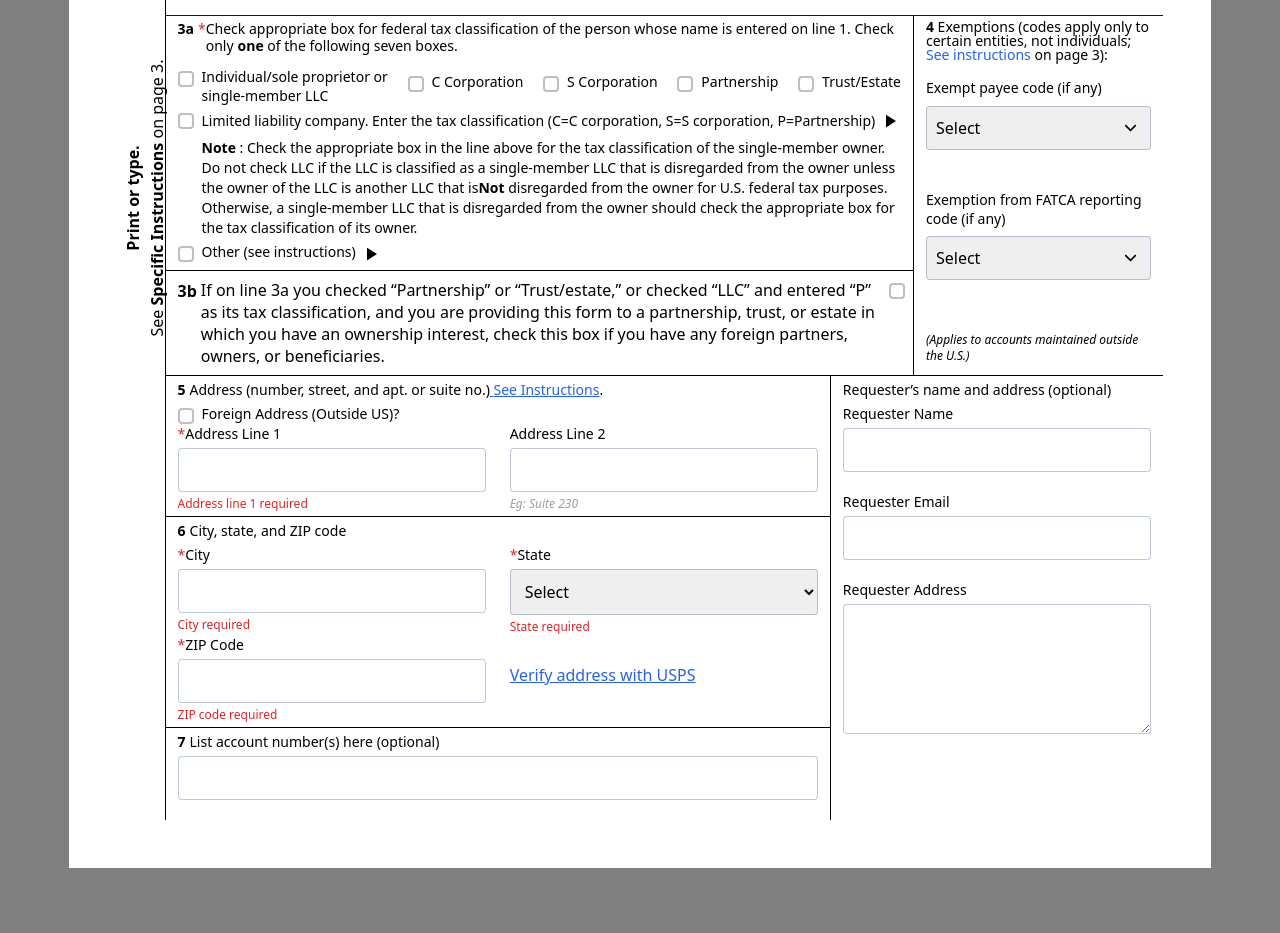
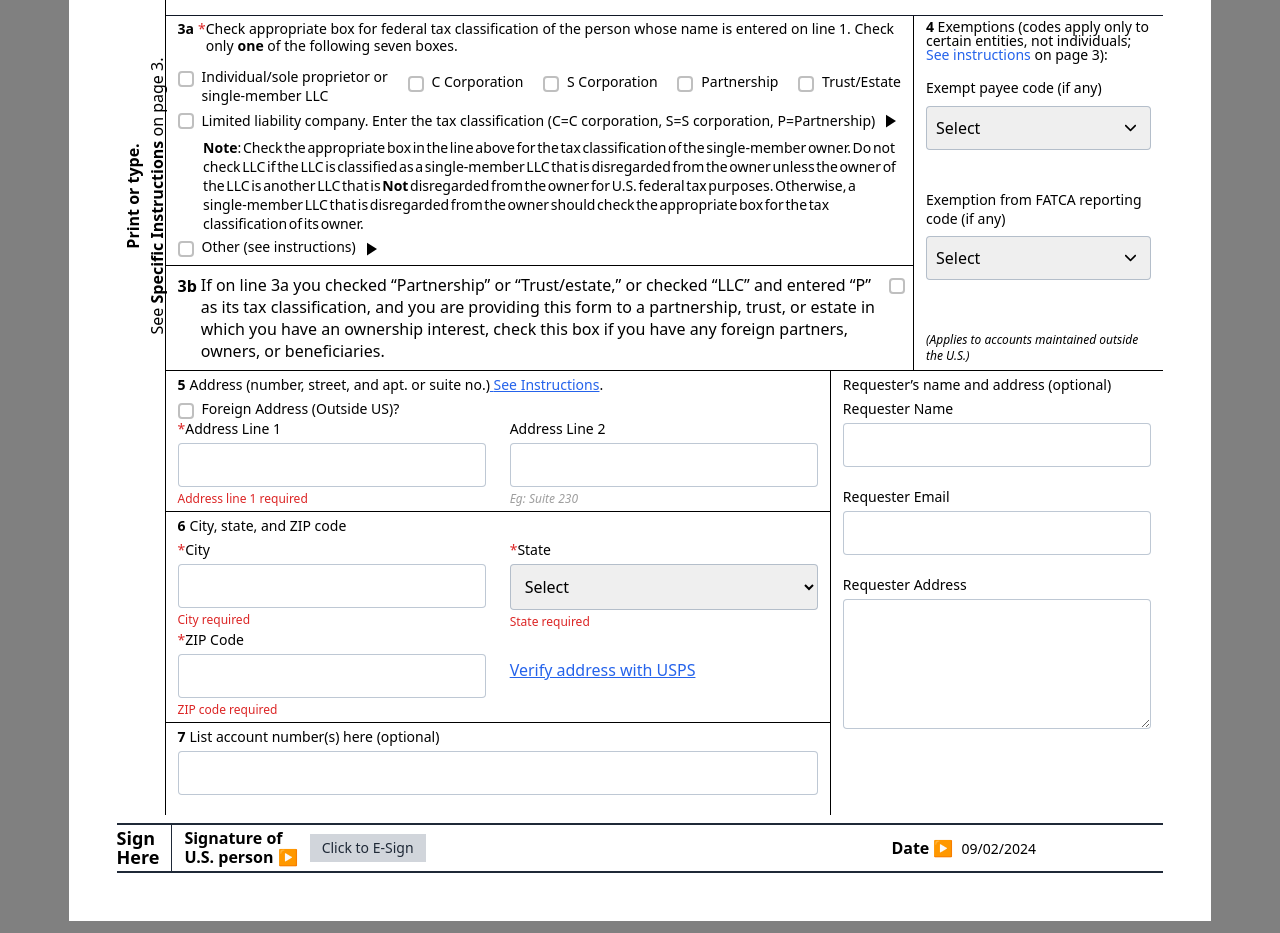
Before and after one commit to vikramkumartejani/taxbandits, a Next.js app: page / in a window 1280 px wide. Shown: the part 440-1373 px from the top of the page. Before the commit the page ends 1320 px from the top, so only its background shows below. Built offline with nearby package versions, Linux system fonts and the light colour scheme.

Commit message:
some styling fix

```diff
--- a/app/components/FormSecondSection.tsx
+++ b/app/components/FormSecondSection.tsx
@@ -121,11 +121,14 @@ const FormSecondSection = () => {
             <IoMdPlay className="mt-1 ms-2" />
           </div>
 
-          <div className="text-dark pl-[1.5rem] text-sm mt-2">
-            <b>Note</b> : Check the appropriate box in the line above for the
-            tax classification of the single-member owner. Do not check LLC if
-            the LLC is classified as a single-member LLC that is disregarded
-            from the owner unless the owner of the LLC is another LLC that is
+          <div
+            className="text-dark pl-[1.6rem] leading-[19px] text-[14px] mt-2"
+            style={{ wordSpacing: "-2px" }}
+          >
+            <b>Note</b>: Check the appropriate box in the line above for the tax
+            classification of the single-member owner. Do not check LLC if the
+            LLC is classified as a single-member LLC that is disregarded from
+            the owner unless the owner of the LLC is another LLC that is{" "}
             <b>Not</b> disregarded from the owner for U.S. federal tax purposes.
             Otherwise, a single-member LLC that is disregarded from the owner
             should check the appropriate box for the tax classification of its
--- /dev/null
+++ b/app/components/SIgnHere.tsx
@@ -0,0 +1,54 @@
+import React from "react";
+
+const SIgnHere = () => {
+  return (
+    <div className="col-span-12 mt-2">
+      <div className="border border-2 border-gray-800 border-l-0 border-r-0 flex items-center justify-between">
+        <div className="flex items-center">
+          <div
+            className="text-lg font-bold pr-3 w-auto leading-[19px] py-1"
+            id="scrollToBottom"
+          >
+            Sign
+            <br />
+            Here
+          </div>
+          <div className="pl-3 font-bold leading-[19px] text-nowrap border-l border-gray-800 py-1">
+            Signature of
+            <br />
+            U.S. person ▶
+          </div>
+          <div className="pl-3 w-full md:w-1/2 mr-2 xl:mr-0">
+            <button
+              className="bg-gray-300 text-gray-800 px-3 py-1 text-sm font-medium ms-auto"
+              data-bs-toggle="modal"
+              data-bs-target="#newesign"
+              id="esignfocus"
+              aria-label="Close"
+              type="button"
+              name="sign"
+            >
+              Click to E-Sign
+            </button>
+            <div className="parent-tooltip"></div>
+          </div>
+        </div>
+        <div className="md:flex items-center">
+          <b>Date ▶</b>
+          <div className="ml-auto">
+            <input
+              type="text"
+              className="border-0 bg-white pl-2 text-sm"
+              id="floatingInput"
+              placeholder="name"
+              disabled
+              value="09/02/2024"
+            />
+          </div>
+        </div>
+      </div>
+    </div>
+  );
+};
+
+export default SIgnHere;
--- a/app/page.tsx
+++ b/app/page.tsx
@@ -1,7 +1,6 @@
 import Header from "./components/Header";
-import FormFirstSection from "./components/FormFirstSection";
-import FormSecondSection from "./components/FormSecondSection";
 import FormSection from "./components/FormSection";
+import SIgnHere from "./components/SIgnHere";
 
 export default function Home() {
   return (
@@ -9,6 +8,7 @@ export default function Home() {
       <div className="container-box w-full bg-white mt-12 p-[0.5rem] lg:p-[3rem] pb-4">
         <Header />
         <FormSection />
+        <SIgnHere />
       </div>
     </div>
   );
```
